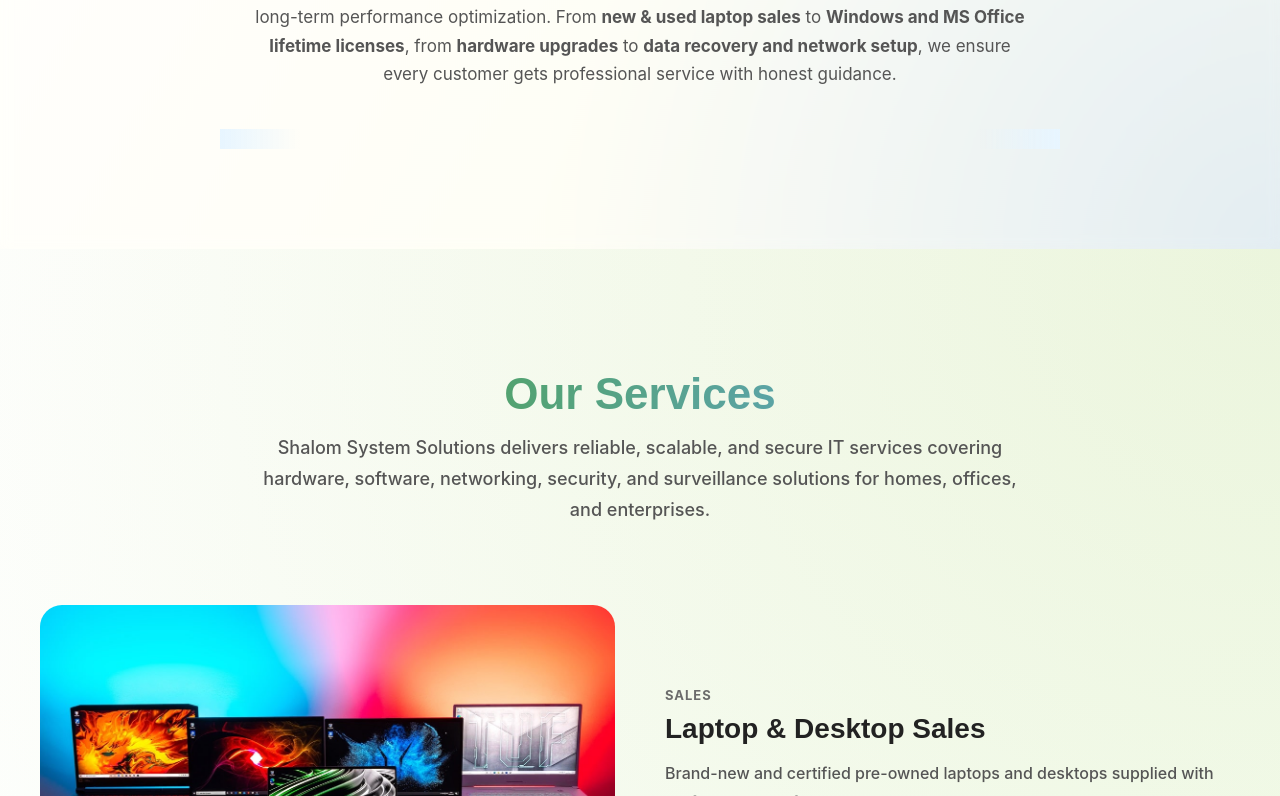
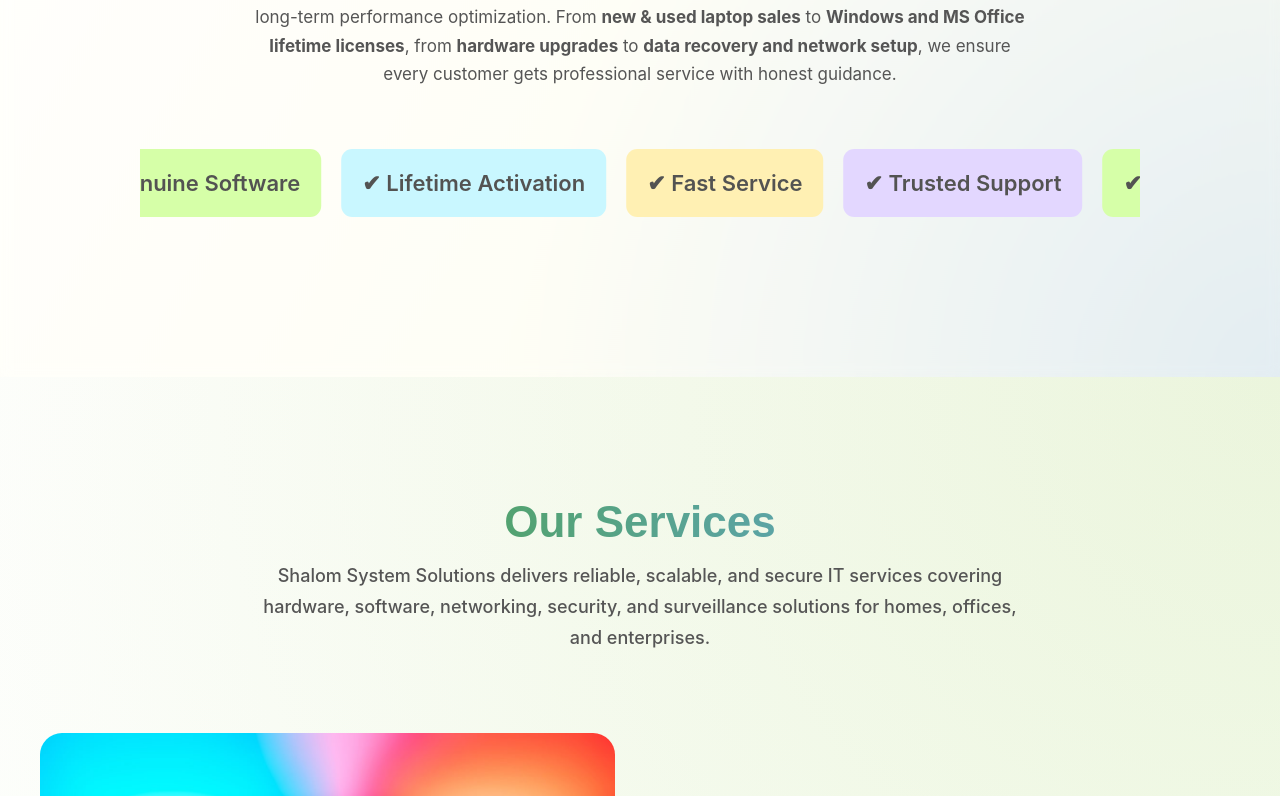
Before and after one commit to raja2006-jpg/Shalom, a Next.js app in the folder shalom-web/: page / in a window 1280 px wide. Shown: the part 1684-2480 px from the top of the page. Built offline with nearby package versions, Linux system fonts and the light colour scheme.

Commit message:
final fontend

```diff
--- a/shalom-web/src/components/About.jsx
+++ b/shalom-web/src/components/About.jsx
@@ -79,21 +79,21 @@ export default function About() {
         </p>
       </div>
 
-      {/* MARQUEE */}
-      <div className="marquee">
-        <div className="marquee-track">
-          <span className="badge genune">✔ Genuine Software</span>
-          <span className="badge life">✔ Lifetime Activation</span>
-          <span className="badge fast">✔ Fast Service</span>
-          <span className="badge trust">✔ Trusted Support</span>
+<div className="marquee">
+  <div className="marquee-track">
+    <span className="badge-genuine">✔ Genuine Software</span>
+    <span className="badge-life">✔ Lifetime Activation</span>
+    <span className="badge-fast">✔ Fast Service</span>
+    <span className="badge-trust">✔ Trusted Support</span>
 
-          {/* duplicate */}
-          <span className="badge genune">✔ Genuine Software</span>
-          <span className="badge life">✔ Lifetime Activation</span>
-          <span className="badge fast">✔ Fast Service</span>
-          <span className="badge trust">✔ Trusted Support</span>
-        </div>
-      </div>
+    <span className="badge-genuine">✔ Genuine Software</span>
+    <span className="badge-life">✔ Lifetime Activation</span>
+    <span className="badge-fast">✔ Fast Service</span>
+    <span className="badge-trust">✔ Trusted Support</span>
+  </div>
+  </div>
+
+
     </section>
   );
 }
--- a/shalom-web/src/components/Location.jsx
+++ b/shalom-web/src/components/Location.jsx
@@ -12,8 +12,8 @@ export default function Location() {
             src="/images/shalom.png"
             alt="Shalom System Solutions"
             className="company-logo"
-            width={200}
-            height={200}
+            width={210}
+            height={120}
           />
 
           <h2>System Solutions</h2>
--- a/shalom-web/src/styles/globals.css
+++ b/shalom-web/src/styles/globals.css
@@ -822,60 +822,26 @@ footer p {
   line-height: 1.7;
   color: #555;
 }
-
-/* =========================
-   MARQUEE (IMPROVED)
-========================= */
-
 .marquee {
   position: relative;
+  z-index: 5;
   overflow: hidden;
-  padding: 10px 0;
-  margin-left: 190px;
-  margin-right: 190px;
-}
-
-.marquee::before,
-.marquee::after {
-  content: "";
-  position: absolute;
-  top: 0;
-  width: 80px;
-  height: 100%;
-  z-index: 2;
-}
-
-.marquee::before {
-  left: 0;
-  background: linear-gradient(to right, #e7f5ff, transparent);
-}
-
-.marquee::after {
-  right: 0;
-  background: linear-gradient(to left, #e7f5ff, transparent);
+  padding: 16px 0;
+  padding: 20px;
+  max-width: 1000px;
+  margin: 40px auto;
 }
 
 .marquee-track {
   display: flex;
   gap: 30px;
   width: max-content;
-  animation: marquee-scroll 25s linear infinite;
-}
-
-.marquee:hover .marquee-track {
-  animation-play-state: paused;
+  animation: marquee-scroll 22s linear infinite;
 }
 
 @keyframes marquee-scroll {
   from { transform: translateX(0); }
-  to { transform: translateX(-50%); }
-}
-
-@media (max-width: 768px) {
-  .marquee {
-    margin-left: 1px;
-    margin-right: 1px;
-  }
+  to   { transform: translateX(-50%); }
 }
 
 /* BADGES */
@@ -885,18 +851,53 @@ footer p {
   font-size: 20px;
   font-weight: 600;
   white-space: nowrap;
-  box-shadow: 0 10px 25px rgba(0,0,0,0.12);
-  transition: transform 0.3s ease;
-}
-
-.badge:hover {
-  transform: translateY(-5px);
-}
-
-.genune { background: #d6ffa8; }
-.life   { background: #c9f7ff; }
-.fast   { background: #fff0b3; }
-.trust  { background: #e3d7ff; }
+  background: white;
+  box-shadow: 0 10px 25px rgba(0,0,0,0.15);
+  gap: 30px;
+}
+
+/* COLORS */
+.badge-genuine { background: #d6ffa8;
+                 border-radius: 11px;
+                padding: 21px;
+                text-align: center;
+              font-size: 22px;
+               font-family:'Inter', sans-serif;
+              font-weight: 600;
+            transition: all 0.3s ease;
+          color: #535352}
+.badge-life    { background: #c9f7ff;
+border-radius: 11px;
+text-align: center;
+padding: 21px;
+font-size: 22px;
+font-family:'Inter', sans-serif;
+font-weight: 600;
+transition: all 0.3s ease;
+color: #535352;}
+.badge-fast    { background: #fff0b3;
+border-radius: 11px;
+text-align: center;
+padding: 21px;
+font-size: 22px;
+font-family:'Inter', sans-serif;
+font-weight: 600;
+transition: all 0.3s ease;
+color: #535352}
+.badge-trust   { background: #e3d7ff;
+border-radius: 11px;
+text-align: center;
+padding: 21px;
+font-size: 22px;
+font-family:'Inter', sans-serif;
+font-weight: 600;
+transition: all 0.3s ease;
+color: #535352 }
+
+.badge:hover{
+  transform: translateY(4px);
+}
+
 
 /* =========================
    RESPONSIVE & ACCESSIBILITY
```
